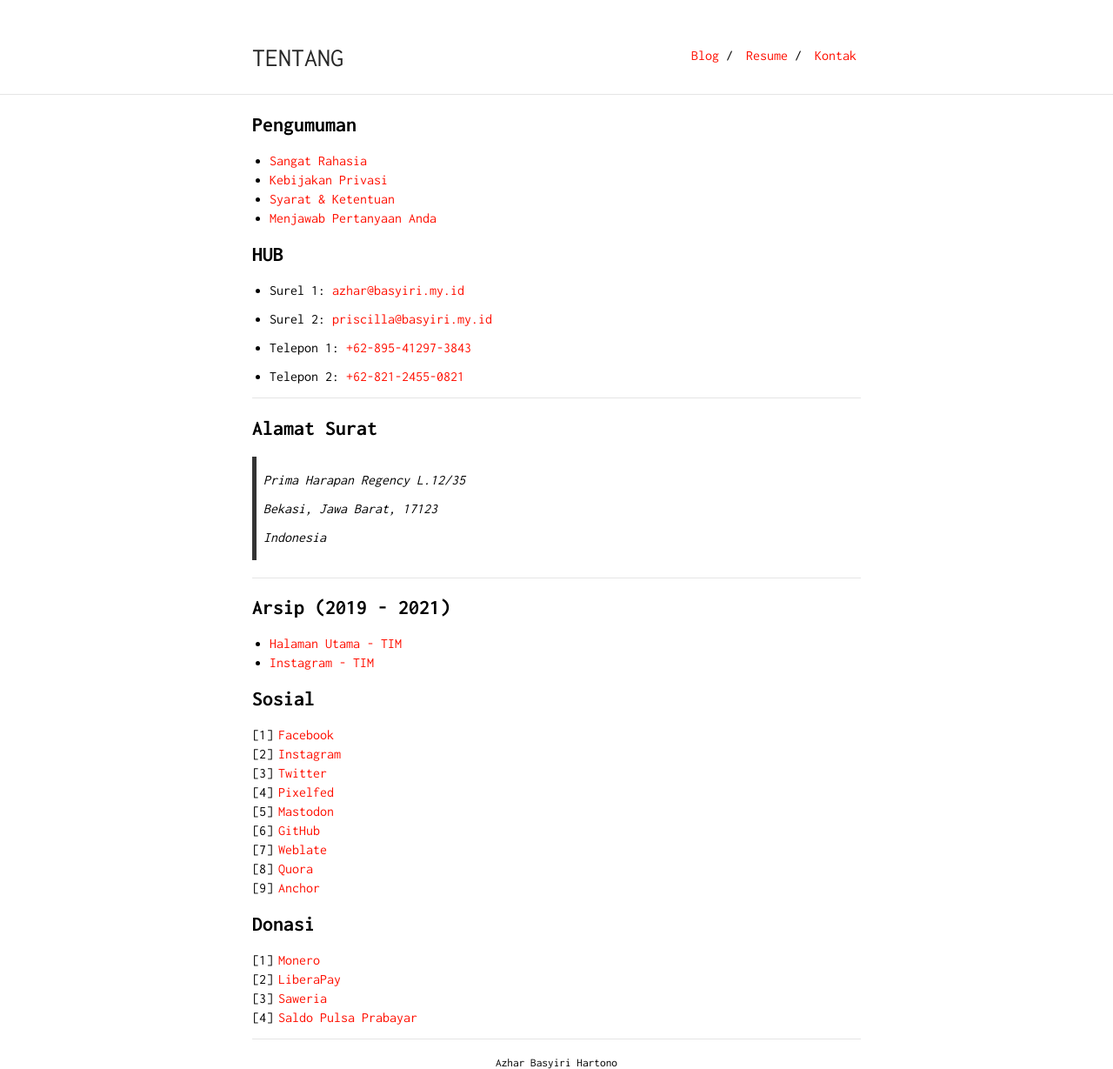
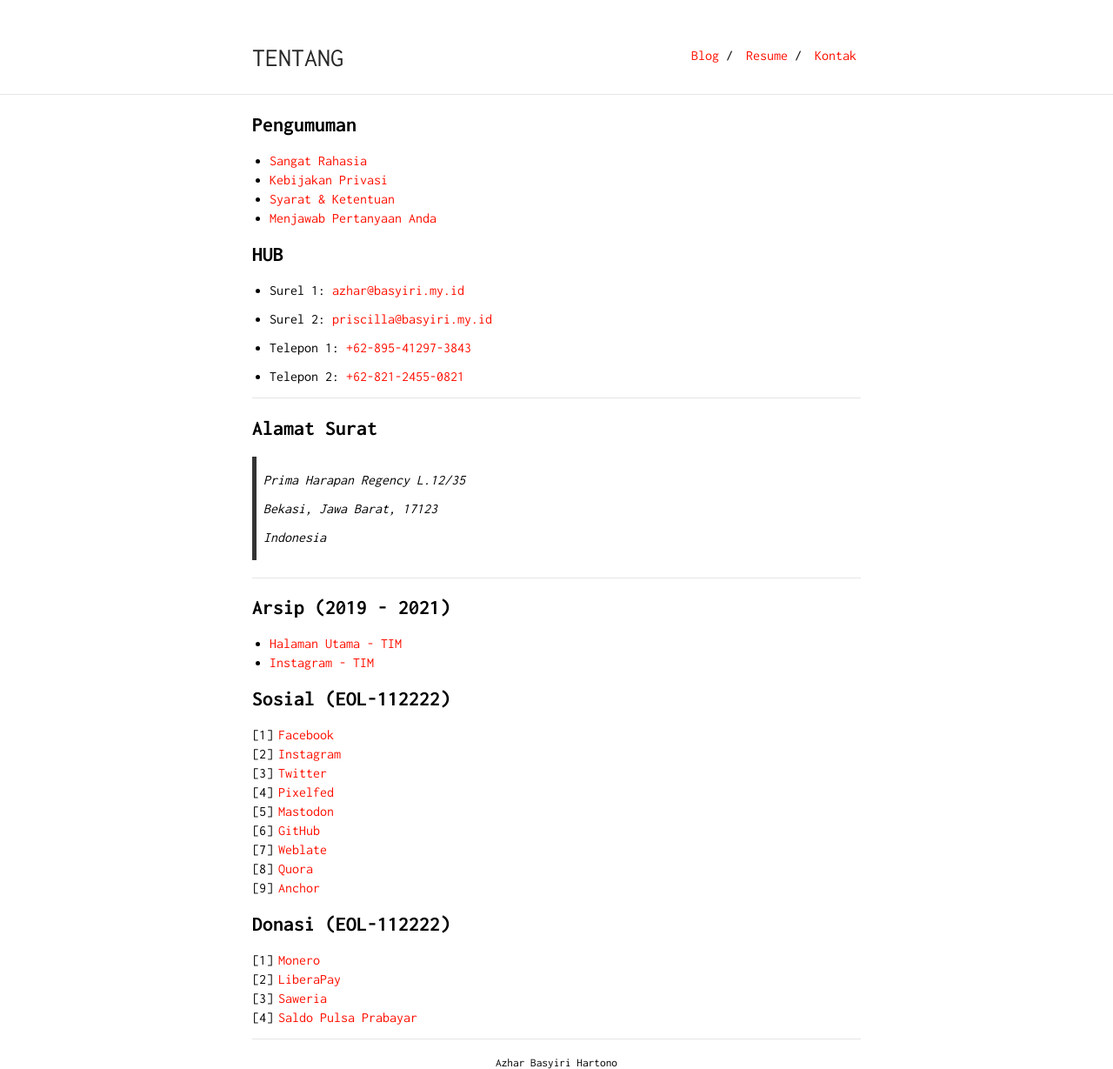
Before and after one commit to intrapegasus/id, a Jekyll site: the page built from kontak.md, in a window 1280 px wide. Shown: the whole page at 87% size. Built offline with Jekyll 4.4.1, drawn with Linux system fonts in a browser that asks for light colours; our own code applies the rules of GitHub Pages for plain Markdown files.

Commit message:
Update kontak.md

```diff
--- a/kontak.md
+++ b/kontak.md
@@ -37,7 +37,7 @@ is_contact: true
 * [Halaman Utama - TIM](https://basyiri.my.id/tasya)
 * [Instagram - TIM](https://instagram.com/azharbasyirihvrtono)
 
-## Sosial
+## Sosial (EOL-112222)
 
 1. [Facebook](https://facebook.com/intrapegasus)
 2. [Instagram](https://instagram.com/intrapegasus)
@@ -49,7 +49,7 @@ is_contact: true
 8. [Quora](https://id.quora.com/profile/Intrapegasus)
 9. [Anchor](https://anchor.fm/intrapegasus)
 
-## Donasi
+## Donasi (EOL-112222)
 1. [Monero](xmr.txt)
 2. [LiberaPay](https://liberapay.com/intrapegasus)
 3. [Saweria](https://saweria.co/intrapegasus)
```
